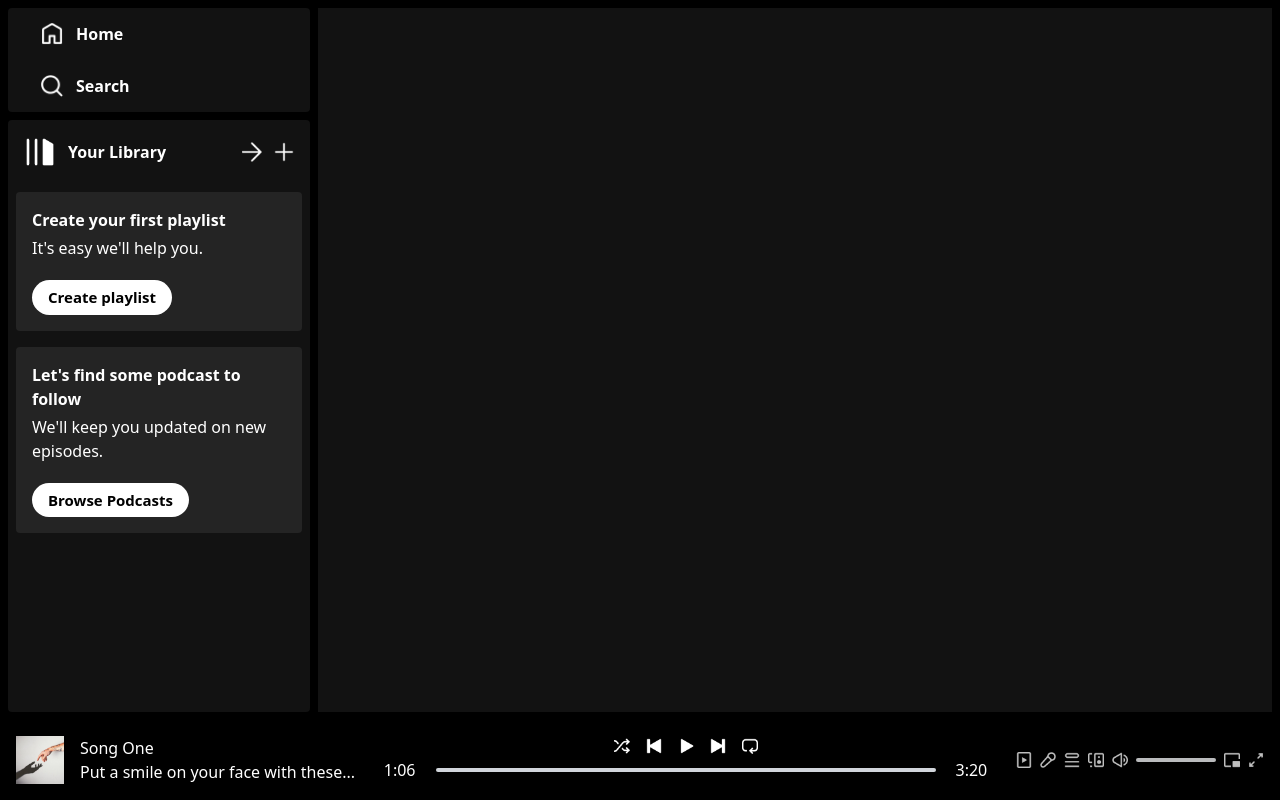
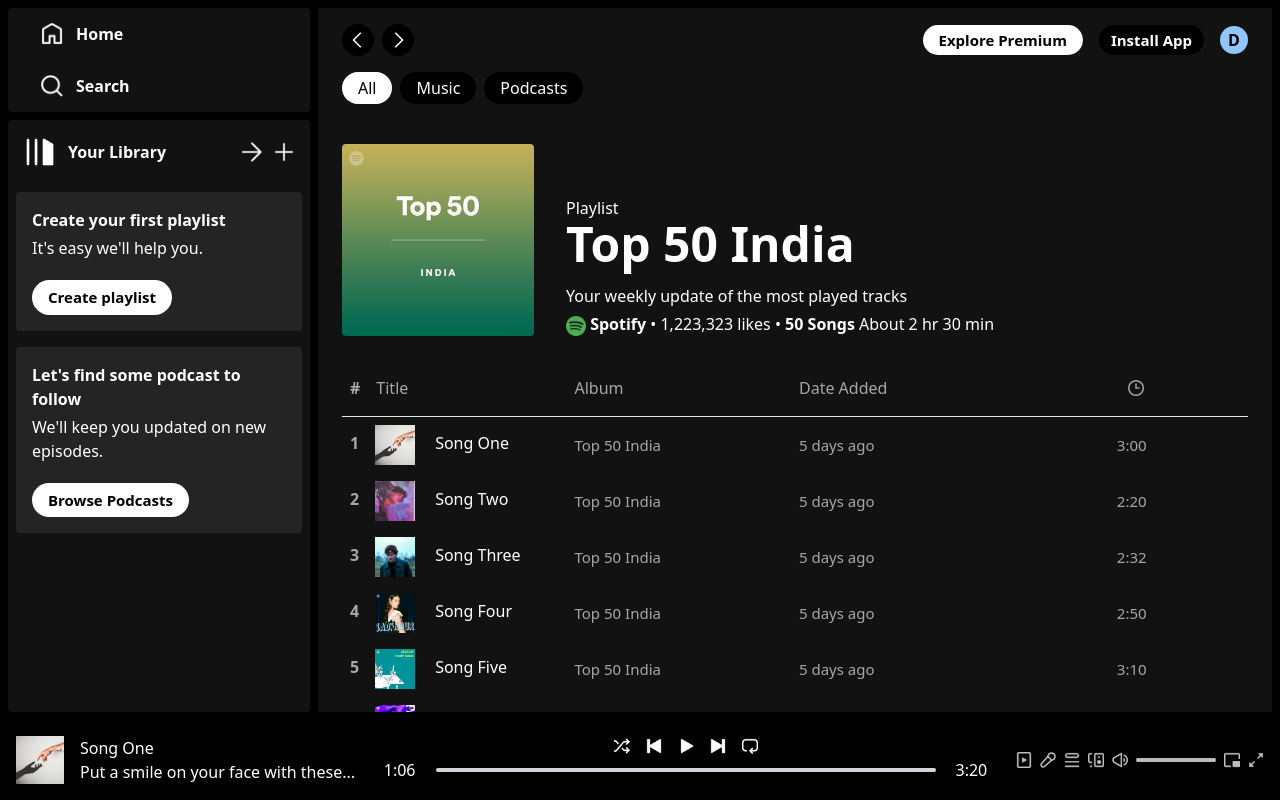
Before and after one commit to Dhaliyanoushad/spotify-clone, a React (Vite) app: page /album/1 in a window 1280 px wide. Built offline with nearby package versions, Linux system fonts and the light colour scheme.

Commit message:
Create music album page.

```diff
--- a/src/components/AlbumItem.jsx
+++ b/src/components/AlbumItem.jsx
@@ -1,8 +1,14 @@
 import React from "react";
+import { useNavigate } from "react-router-dom";
 
 const AlbumItem = ({ image, name, desc, id }) => {
+  const navigate = useNavigate();
+
   return (
-    <div className="min-w-[180px] p-2 px-3 rounded cursor-pointer hover:bg-[#ffffff26]">
+    <div
+      onClick={() => navigate(`/album/${id}`)}
+      className="min-w-[180px] p-2 px-3 rounded cursor-pointer hover:bg-[#ffffff26]"
+    >
       <img className="rounded" src={image} alt="" />
       <p className="font-bold mt-2 mb-1">{name}</p>
       <p className="text-slate-200 text-sm">{desc}</p>
--- a/src/components/Display.jsx
+++ b/src/components/Display.jsx
@@ -1,12 +1,14 @@
 import React from "react";
 import { Route, Routes } from "react-router-dom";
 import DisplayHome from "./DisplayHome";
+import DisplayAlbum from "./DisplayAlbum";
 
 const Display = () => {
   return (
     <div className="w-[100%] m-2 px-6 pt-4 bg-[#121212] text-white overflow-auto lg:w-[75%] lg:ml-0">
       <Routes>
         <Route path="/" element={<DisplayHome />} />
+        <Route path="/album/:id" element={<DisplayAlbum />} />
       </Routes>
     </div>
   );
--- /dev/null
+++ b/src/components/DisplayAlbum.jsx
@@ -0,0 +1,57 @@
+import React from "react";
+import Navbar from "./Navbar";
+import { useParams } from "react-router-dom";
+import { albumsData, assets, songsData } from "../assets/assets";
+
+const DisplayAlbum = () => {
+  const { id } = useParams();
+  const albumData = albumsData[id];
+  return (
+    <>
+      <Navbar />
+      <div className="mt-10 flex gap-8 flex-col md:flex-row md:items-end">
+        <img className="w-48 rounded" src={albumData.image} alt="" />
+        <div className="flex flex-col">
+          <p>Playlist</p>
+          <h2 className="text-5xl font-bold mb-4">{albumData.name}</h2>
+          <h4>{albumData.desc}</h4>
+          <p className="mt-1">
+            <img
+              className="inline-block w-5"
+              src={assets.spotify_logo}
+              alt=""
+            />
+            <b> Spotify </b>• 1,223,323 likes • <b>50 Songs </b>
+            About 2 hr 30 min
+          </p>
+        </div>
+      </div>
+      <div className="grid grid-cols-3 sm:grid-cols-4 mt-10 mb-4 pl-2 text-[#a7a7a7]">
+        <p>
+          <b className="mr-4">#</b>Title
+        </p>
+        <p>Album</p>
+        <p className="hidden sm:block">Date Added</p>
+        <img className="m-auto w-4" src={assets.clock_icon} alt="" />
+      </div>
+      <hr />
+      {songsData.map((item, index) => (
+        <div
+          key={index}
+          className="grid grid-cols-3 sm:grid-cols-4 gap-2 p-2 items-center text-[#a7a7a7] hover:bg-[#ffffff2b] cursor-pointer"
+        >
+          <p className="text-white">
+            <b className="mr-4 text-[#a7a7a7]">{index + 1}</b>
+            <img className="inline w-10 mr-5" src={item.image} alt="" />
+            {item.name}
+          </p>
+          <p className="text-[15px]">{albumData.name}</p>
+          <p className="text-[15px] hidden sm:block">5 days ago</p>
+          <p className="text-[15px] text-center">{item.duration}</p>
+        </div>
+      ))}
+    </>
+  );
+};
+
+export default DisplayAlbum;
--- a/src/components/DisplayHome.jsx
+++ b/src/components/DisplayHome.jsx
@@ -16,6 +16,7 @@
               name={item.name}
               desc={item.desc}
               image={item.image}
+              id={item.id}
             />
           ))}
         </div>
```
